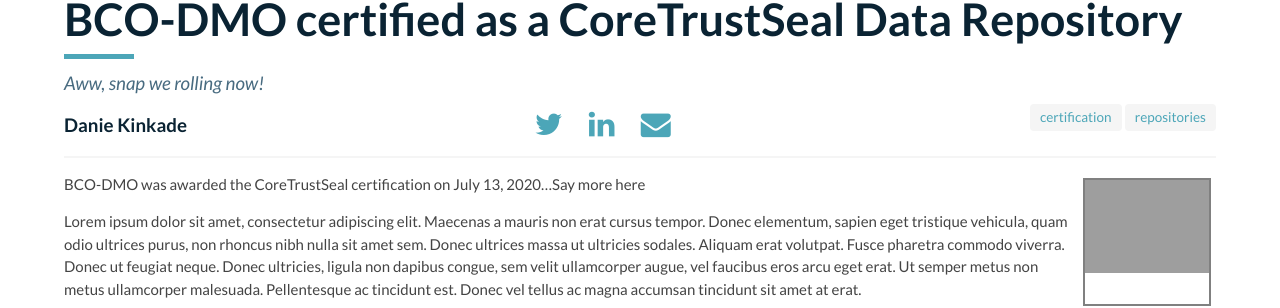
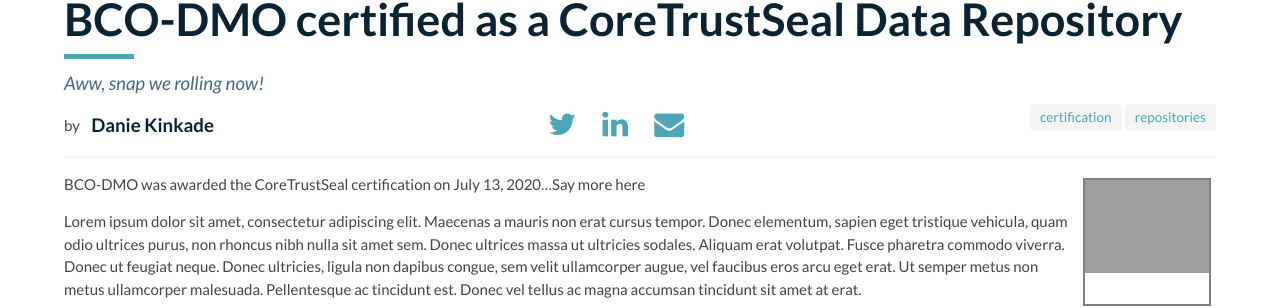
Before and after one commit to BCODMO/blog.bco-dmo.org, a Jekyll site: the page built from _posts/2020-07-19-core-trust-seal-certification.md, in a window 1280 px wide. Shown: the part 146-454 px from the top of the page. Built offline with Jekyll 4.4.1, drawn with Linux system fonts in a browser that asks for light colours.

Commit message:
Update post.html

```diff
--- a/_layouts/post.html
+++ b/_layouts/post.html
@@ -18,6 +18,7 @@
   {% endif %}
   <nav class="level margin-bot-0">
     <div class="level-left">
+      <div class="level-item">by</div>
       <div class="level-item"><h5 class="title is-5 margin-top-0 margin-bot-0">{% include author_names.html authors=page.author %}</h5></div>
     </div>
     <div class="is-centered">
```
